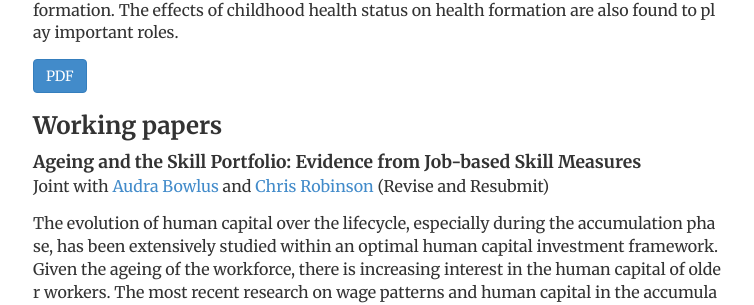
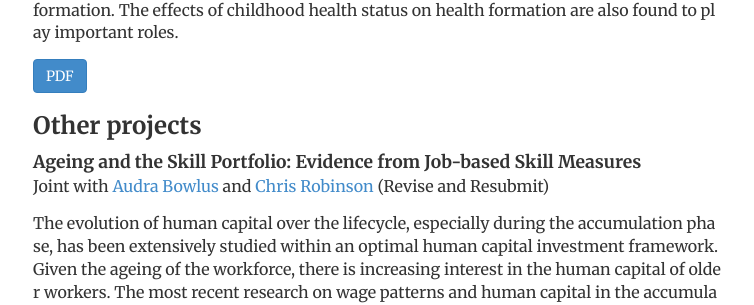
Before and after one commit to morihiroaki/morihiroaki.github.io, a Jekyll site: the page built from research.html, in a window 1280 px wide. Shown: the part 472-777 px from the top of the page, without its empty margins (262-1016 px from the left). Built offline with Jekyll 4.4.1, drawn with Linux system fonts in a browser that asks for light colours.

Commit message:
Update research.html

```diff
--- a/research.html
+++ b/research.html
@@ -29,7 +29,7 @@ roles.
 </div>
 </div>
 <a target="_blank" href="/jmp_mori.pdf" class="btn btn-primary" title="Job Market Paper">PDF</a>
-<h3>Working papers</h3>
+<h3>Other projects</h3>
 <div class='span10 offset1'>
 <div class='pTitle'> Ageing and the Skill Portfolio: Evidence from Job-based Skill Measures</div>
 <p> Joint with <a href="http://economics.uwo.ca/people/faculty/bowlus.html">Audra Bowlus</a> and <a href="http://economics.uwo.ca/people/faculty/robinson.html">Chris Robinson</a> (Revise and Resubmit)</p>
```
